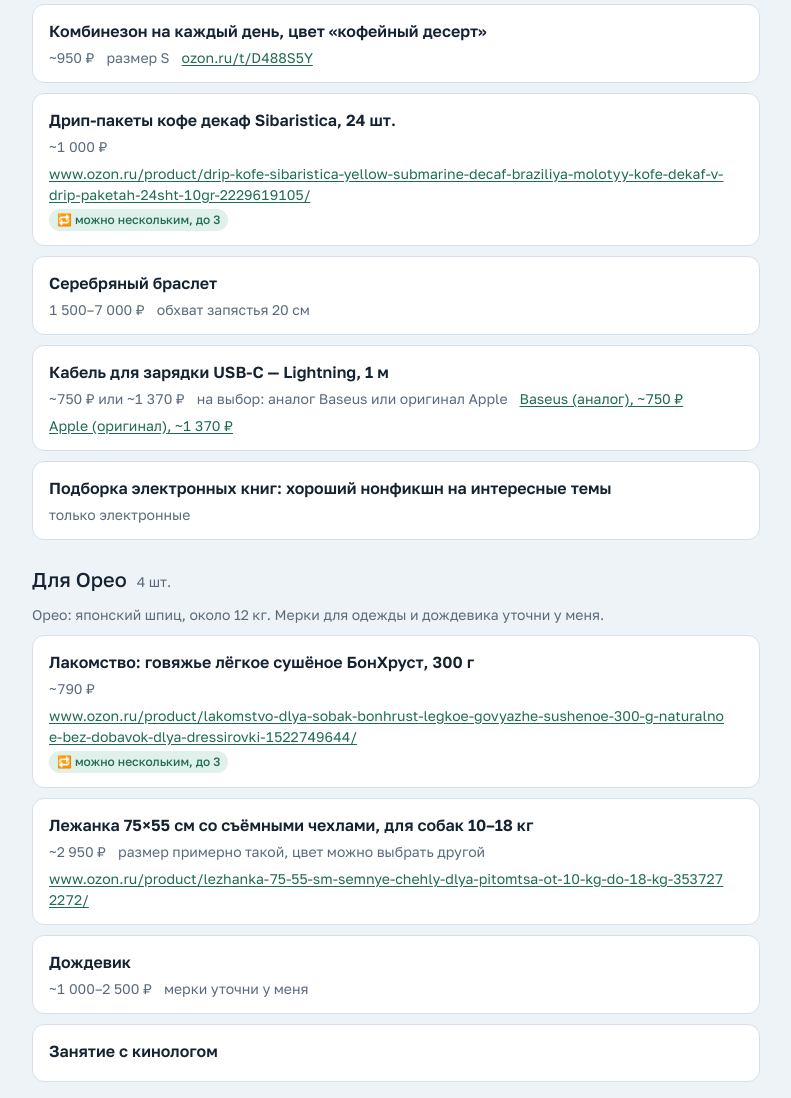
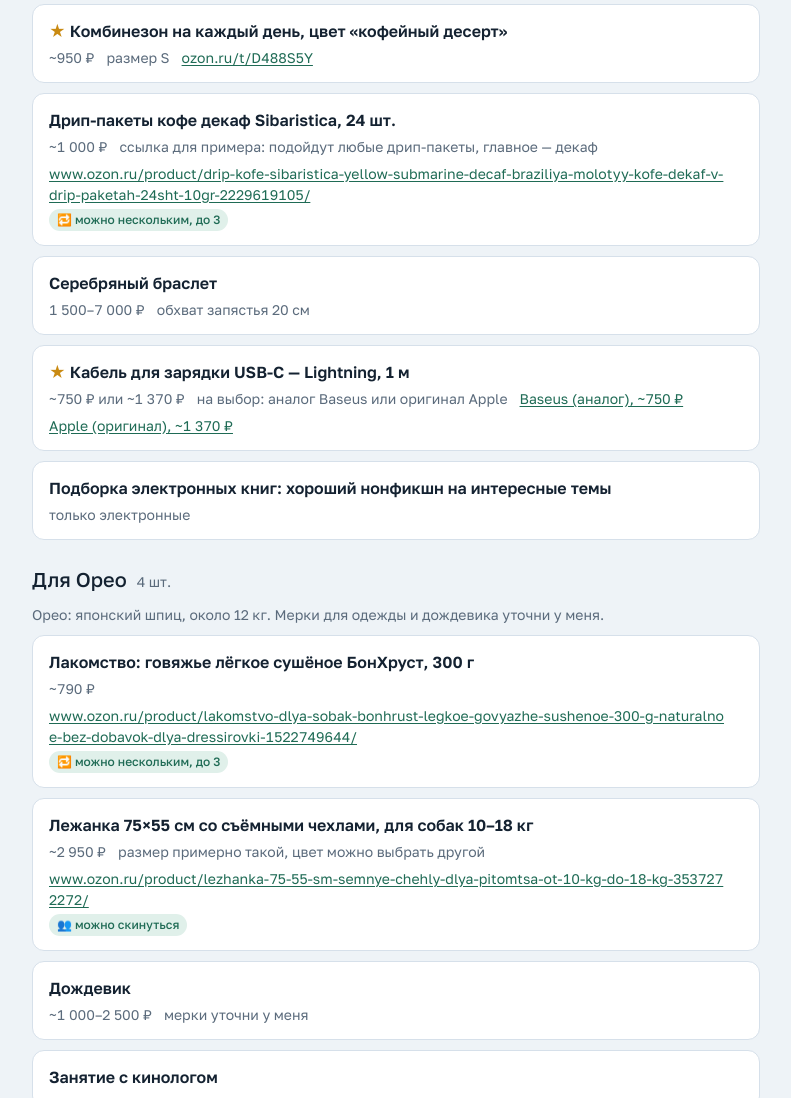
Before and after one commit to SvartaLi/wishlist, a plain HTML site: page index.html in a window 1280 px wide. Shown: the part 820-1918 px from the top of the page, without its empty margins (244-1035 px from the left). Drawn offline with Linux system fonts and the light colour scheme; no server answers; a web font is replaced by a local one.

Commit message:
Звёзды, лежанка в складчину, декаф любой

```diff
--- a/index.html
+++ b/index.html
@@ -121,20 +121,20 @@ const GROUPS = [
 // multi: можно дарить нескольким людям; pool: можно скинуться.
 // Если меняешь multi/pool, поменяй и список SHARED в apps-script.gs.
 const ITEMS = [
-  { id: "mixit", g: "things", t: "Блеск или масло для губ Mixit", price: "~300–600 ₽", link: "https://www.ozon.ru/product/mixit-maslo-dlya-gub-uvlazhnyayushchee-alyy-damask-blesk-dlya-gub-s-vitaminami-5-ml-1840436552/", hint: "оттенок любой, можно несколько разных", multi: true },
+  { id: "mixit", g: "things", star: true, t: "Блеск или масло для губ Mixit", price: "~300–600 ₽", link: "https://www.ozon.ru/product/mixit-maslo-dlya-gub-uvlazhnyayushchee-alyy-damask-blesk-dlya-gub-s-vitaminami-5-ml-1840436552/", hint: "оттенок любой, можно несколько разных", multi: true },
   { id: "rings", g: "things", t: "Колечки со стразами", price: "~190 ₽", link: "https://ozon.ru/t/v0GGqeG" },
   { id: "bag", g: "things", t: "Леопардовая дорожная сумочка", price: "~800–900 ₽", link: "https://ozon.ru/t/9o33nN1" },
-  { id: "suit", g: "things", t: "Комбинезон на каждый день, цвет «кофейный десерт»", price: "~950 ₽", link: "https://ozon.ru/t/D488S5Y", hint: "размер S" },
-  { id: "decaf", g: "things", t: "Дрип-пакеты кофе декаф Sibaristica, 24 шт.", price: "~1 000 ₽", link: "https://www.ozon.ru/product/drip-kofe-sibaristica-yellow-submarine-decaf-braziliya-molotyy-kofe-dekaf-v-drip-paketah-24sht-10gr-2229619105/", multi: true },
+  { id: "suit", g: "things", star: true, t: "Комбинезон на каждый день, цвет «кофейный десерт»", price: "~950 ₽", link: "https://ozon.ru/t/D488S5Y", hint: "размер S" },
+  { id: "decaf", g: "things", t: "Дрип-пакеты кофе декаф Sibaristica, 24 шт.", price: "~1 000 ₽", hint: "ссылка для примера: подойдут любые дрип-пакеты, главное — декаф", link: "https://www.ozon.ru/product/drip-kofe-sibaristica-yellow-submarine-decaf-braziliya-molotyy-kofe-dekaf-v-drip-paketah-24sht-10gr-2229619105/", multi: true },
   { id: "bracelet", g: "things", t: "Серебряный браслет", price: "1 500–7 000 ₽", hint: "обхват запястья 20 см" },
-  { id: "cable", g: "things", t: "Кабель для зарядки USB-C — Lightning, 1 м", price: "~750 ₽ или ~1 370 ₽", hint: "на выбор: аналог Baseus или оригинал Apple", links: [
+  { id: "cable", g: "things", star: true, t: "Кабель для зарядки USB-C — Lightning, 1 м", price: "~750 ₽ или ~1 370 ₽", hint: "на выбор: аналог Baseus или оригинал Apple", links: [
     { label: "Baseus (аналог), ~750 ₽", url: "https://www.ozon.ru/product/baseus-kabel-type-c-lightning-dlya-bystroy-zaryadki-i-peredachi-dannyh-provod-type-c-dlya-iphone-1-5639966699/" },
     { label: "Apple (оригинал), ~1 370 ₽", url: "https://www.ozon.ru/product/kabel-apple-usb-c-lightning-1-m-60w-usb-type-c-to-lightning-dlya-mobilnyh-ustroystv-a2561-314498700/" },
   ] },
   { id: "books", g: "things", t: "Подборка электронных книг: хороший нонфикшн на интересные темы", hint: "только электронные" },
 
   { id: "treats", g: "dog", t: "Лакомство: говяжье лёгкое сушёное БонХруст, 300 г", price: "~790 ₽", link: "https://www.ozon.ru/product/lakomstvo-dlya-sobak-bonhrust-legkoe-govyazhe-sushenoe-300-g-naturalnoe-bez-dobavok-dlya-dressirovki-1522749644/", multi: true },
-  { id: "bed", g: "dog", t: "Лежанка 75×55 см со съёмными чехлами, для собак 10–18 кг", price: "~2 950 ₽", link: "https://www.ozon.ru/product/lezhanka-75-55-sm-semnye-chehly-dlya-pitomtsa-ot-10-kg-do-18-kg-3537272272/", hint: "размер примерно такой, цвет можно выбрать другой" },
+  { id: "bed", g: "dog", t: "Лежанка 75×55 см со съёмными чехлами, для собак 10–18 кг", price: "~2 950 ₽", link: "https://www.ozon.ru/product/lezhanka-75-55-sm-semnye-chehly-dlya-pitomtsa-ot-10-kg-do-18-kg-3537272272/", hint: "размер примерно такой, цвет можно выбрать другой", pool: true },
   { id: "raincoat", g: "dog", t: "Дождевик", price: "~1 000–2 500 ₽", hint: "мерки уточни у меня" },
   { id: "trainer", g: "dog", t: "Занятие с кинологом" },
 
@@ -144,7 +144,7 @@ const ITEMS = [
   { id: "dish", g: "emotions", t: "Приготовить моё любимое блюдо", when: "2–11 января", multi: true },
   { id: "walk", g: "emotions", t: "Прогулка по зимнему Новосибирску и ледовому городку", when: "20 декабря – 15 января", multi: true },
   { id: "quest", g: "emotions", t: "Квест с поиском подарка по подсказкам", when: "29–31 декабря" },
-  { id: "surprise", g: "emotions", t: "День-сюрприз: я не знаю план, просто одеваюсь и еду", when: "2–11 января" },
+  { id: "surprise", g: "emotions", star: true, t: "День-сюрприз: я не знаю план, просто одеваюсь и еду", when: "2–11 января" },
   { id: "delivery", g: "emotions", t: "Доставка-сюрприз: ужин, десерт или цветы", hint: "можно подарить из другого города", multi: true },
 
   { id: "hockey", g: "events", t: "Хоккей: домашний матч ХК «Сибирь»", when: "декабрь – середина января", star: true, pool: true },
```
